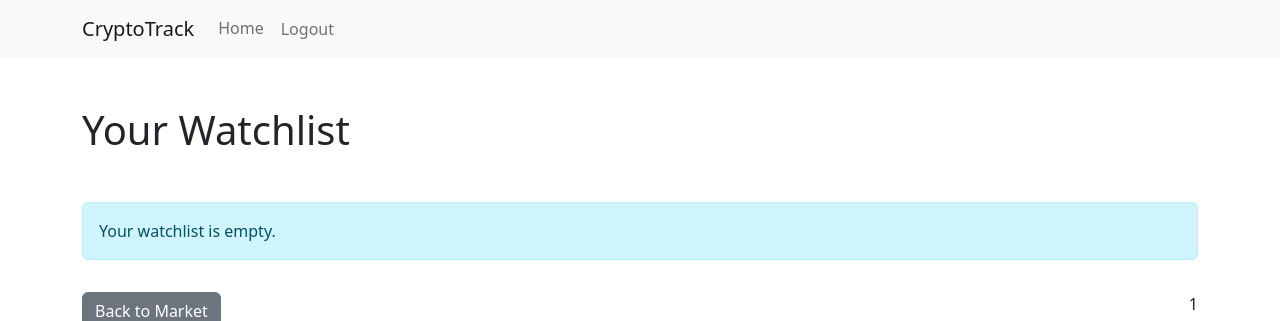
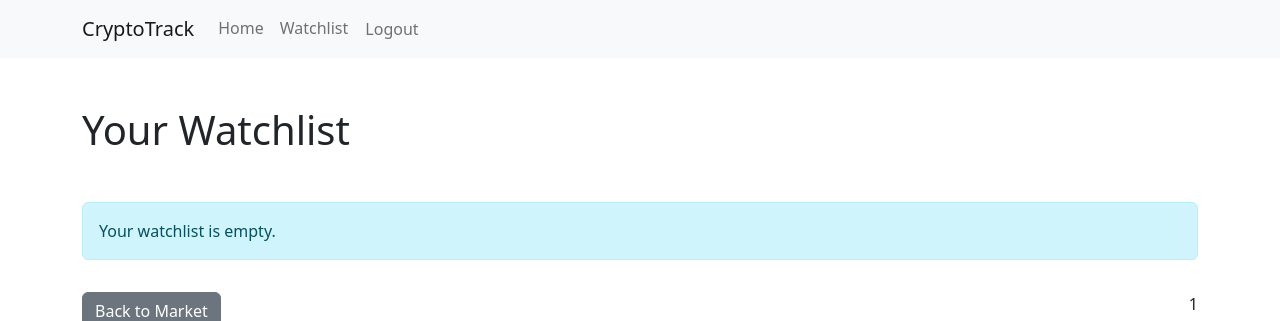
Before and after one commit to leivermoreno/cryptotrack, a Django app: page /watchlist/ in a window 1280 px wide. Shown: the top 321 px of the page. Run offline with Django 5.2, Linux system fonts and the light colour scheme; the visitor is signed in with stand-in values (Sample User, id 1); data that the repository does not hold is empty.

Commit message:
add watchlist link to navigation for authenticated users

```diff
--- a/coins/templates/coins/watchlist.html
+++ b/coins/templates/coins/watchlist.html
@@ -1,5 +1,4 @@
 {% extends "base.html" %}
-{% load coin_extras %}
 
 {% block content %}
     <div class="container">
--- a/templates/base.html
+++ b/templates/base.html
@@ -24,6 +24,9 @@
                 <a class="nav-link" href="{% url 'coins:index' %}">Home</a>
             </li>
             {% if request.user.is_authenticated %}
+                <li class="nav-item">
+                    <a class="nav-link" href="{% url 'coins:watchlist' %}">Watchlist</a>
+                </li>
                 <form action="{% url 'logout' %}" method="post">
                     {% csrf_token %}
                     <button class="btn btn-link nav-link" type="submit">Logout</button>
```
